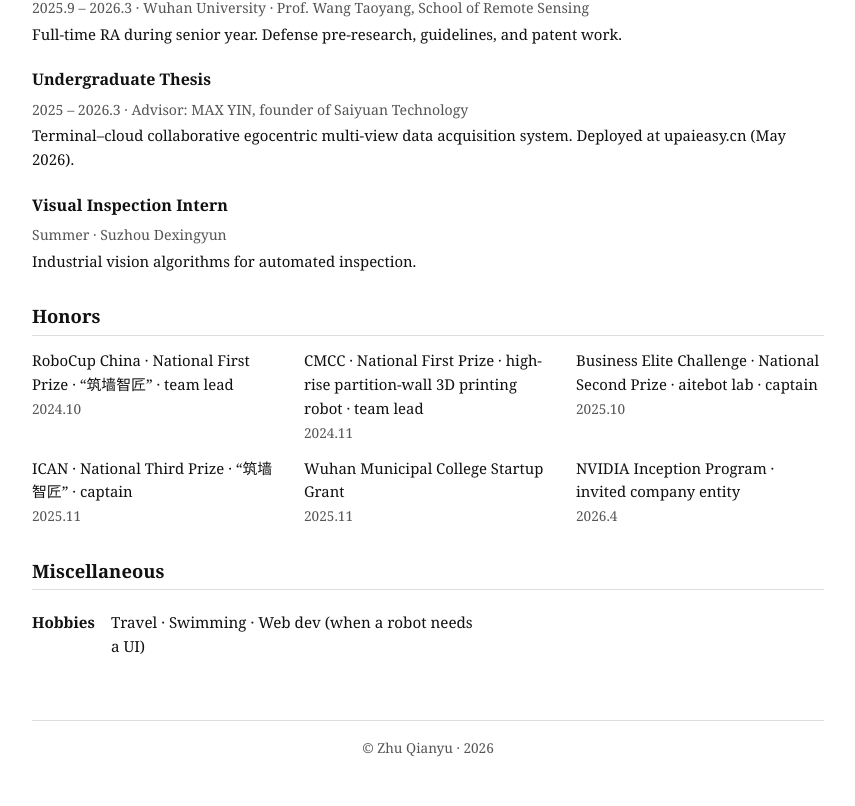
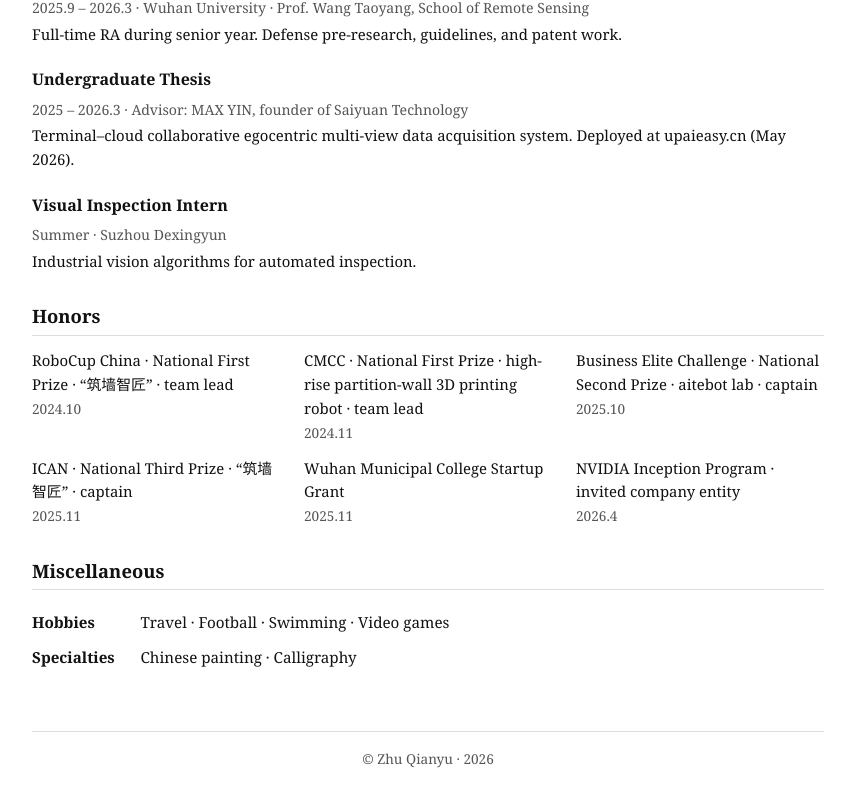
Before and after one commit to Zhu-Qianyu/Zhu-Qianyu, a Vue app: page / in a window 1280 px wide. Shown: the part 3072-3878 px from the top of the page, without its empty margins (212-1067 px from the left). Built offline with nearby package versions, Linux system fonts and the light colour scheme.

Commit message:
Update hobbies and add specialties to misc section.

```diff
--- a/src/App.vue
+++ b/src/App.vue
@@ -214,6 +214,10 @@ watch(locale, (lang) => {
             <tr>
               <th>{{ t.sections.hobbies }}</th>
               <td>{{ t.misc.hobbies.join(' · ') }}</td>
+            </tr>
+            <tr>
+              <th>{{ t.sections.specialties }}</th>
+              <td>{{ t.misc.specialties.join(' · ') }}</td>
             </tr>
           </tbody>
         </table>
--- a/src/data/profile.js
+++ b/src/data/profile.js
@@ -61,6 +61,7 @@ export const messages = {
       honors: 'Honors',
       misc: 'Miscellaneous',
       hobbies: 'Hobbies',
+      specialties: 'Specialties',
     },
     biography: [
       'Hi there! Welcome to my homepage.',
@@ -176,7 +177,8 @@ export const messages = {
       { title: 'NVIDIA Inception Program · invited company entity', year: '2026.4' },
     ],
     misc: {
-      hobbies: ['Travel', 'Swimming', 'Web dev (when a robot needs a UI)'],
+      hobbies: ['Travel', 'Football', 'Swimming', 'Video games'],
+      specialties: ['Chinese painting', 'Calligraphy'],
     },
   },
   zh: {
@@ -212,6 +214,7 @@ export const messages = {
       honors: '荣誉',
       misc: '其他',
       hobbies: '爱好',
+      specialties: '特长',
     },
     biography: [
       '你好，欢迎访问我的主页。',
@@ -334,7 +337,8 @@ export const messages = {
       { title: 'NVIDIA Inception 初创加速 · 公司主体受邀', year: '2026.4' },
     ],
     misc: {
-      hobbies: ['旅行', '游泳', '网页（机器人需要界面时）'],
+      hobbies: ['旅游', '足球', '游泳', '电子游戏'],
+      specialties: ['国画', '书法'],
     },
   },
 }
```
